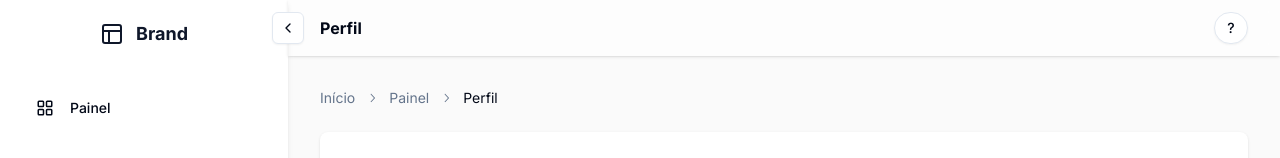
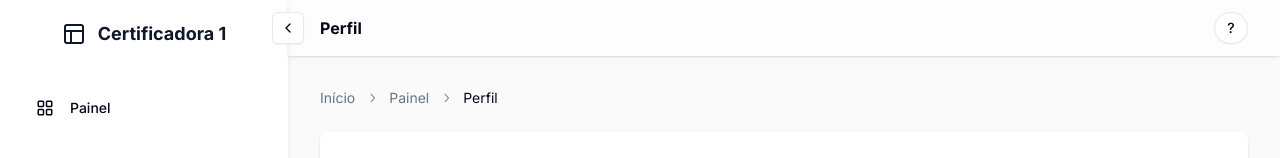
Before and after one commit to WeslleyMarcelo14/projeto_certificadora1, a Next.js app: page /perfil in a window 1280 px wide. Shown: the top 158 px of the page. Built offline with nearby package versions, Linux system fonts and the light colour scheme; no server answers.

Commit message:
Alterar o texto do título no componente Sidebar para refletir a nova marca

```diff
--- a/src/components/dashboard/sidebar.jsx
+++ b/src/components/dashboard/sidebar.jsx
@@ -39,7 +39,7 @@ const Sidebar = () => {
                 isSidebarOpen ? "translate-x-0 opacity-100" : "-translate-x-96 opacity-0 hidden"
               )}
             >
-              Brand
+              Certificadora 1
             </h1>
           </Link>
         </Button>
```
